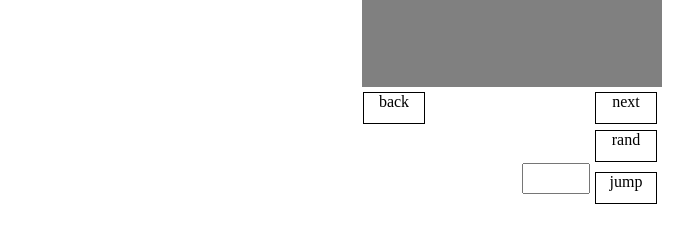
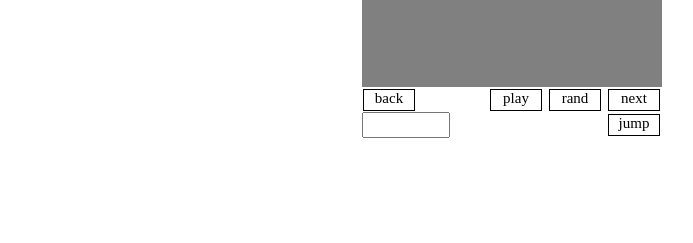
Before and after one commit to gitakichi/HSK_gaoji_word, a plain HTML site: page index.html in a window 1280 px wide. Shown: the part 185-428 px from the top of the page, without its empty margins (128-821 px from the left). Drawn offline with Linux system fonts and the light colour scheme.

Commit message:
Update index.html

```diff
--- a/index.html
+++ b/index.html
@@ -20,20 +20,22 @@ h1{
     width: 100%;
     height: 200px;
     text-align: center;
+    user-select: none;
 }
 .btn{
-    width : 60px;
-    height : 30px;
+    width : 50px;
+    height : 20px;
     display : inline-block;
-    margin : 5px 5px 1px 1px;
+    margin : 2px 2px 1px 1px;
+    font-size:15px;
     text-align: center;
     border : 1px solid #000000;
     user-select: none;
 }
 #num{
-    width :60px;
-    height:25px;
-    font-size:25px;
+    width :80px;
+    height:20px;
+    font-size:10px;
 }
 #pinyin_area{
     font-size: 20px;
@@ -57,17 +59,18 @@ h1{
                 <div id="pinyin_area"></div>
             </div>
 
-            <div style="text-align: left">
-                <span class="btn" onclick="back_card();">back</span>
-                <span class="btn" onclick="next_card();"style="float: right">next</span>
+            <div style="text-align: right">
+                <span class="btn" onclick="back_card();" style="float: left">back</span>
+                <span class="btn" onclick="play_func();">play</span>
+                <span class="btn" onclick="rand_card();">rand</span>
+                <span class="btn" onclick="next_card();">next</span>
             </div>
+
             <div style="text-align: right">
-                <span class="btn" onclick="rand_card();">rand</span>
-            </div>
-            <div style="text-align: right">
-                <input id="num"></input>
+                <input id="num" style="float: left"></input>
                 <span class="btn" onclick="jump();">jump</span>
             </div>
+
         </div>
     </div>
 </body>
@@ -77,6 +80,15 @@ var layer = 0;
 var i = 0;
 view_zh();
 
+function play_func(){
+	if ('speechSynthesis' in window) {
+		const uttr = new SpeechSynthesisUtterance(word[i].zh);
+		uttr.rate = 0.5
+		uttr.lang = "zh-CN";
+		// 発言を再生 (発言キューに発言を追加)
+		speechSynthesis.speak(uttr);
+	}
+}
 function rand_card(){
     i = Math.floor(Math.random() * word.length)
     view_zh();
```
